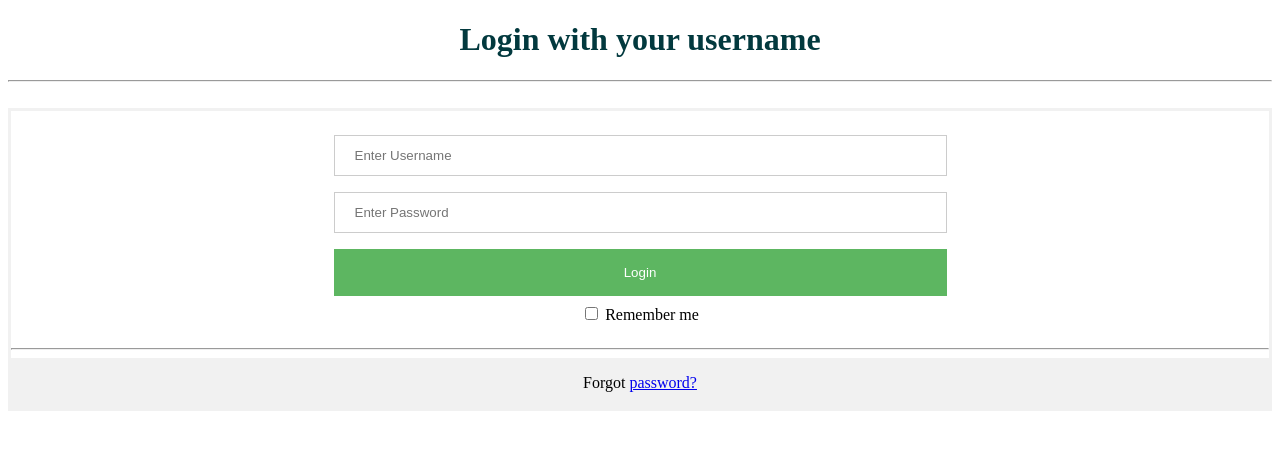
After one commit to bamideletewogbade/PHP_CRUD, a PHP site: page /login.php in a window 1280 px wide. The commit adds this page. Shown: the top 450 px of the page. Run offline with PHP 8.4, Linux system fonts and the light colour scheme.

Commit message:
second commit
Worked on password reset page and also some styling for the forms

```diff
--- /dev/null
+++ b/login.php
@@ -0,0 +1,32 @@
+<?php session_start(); ?>
+<!DOCTYPE html>
+<html>
+<head>
+	<title>Login Page</title>
+	<link rel="stylesheet" type="text/css" href="login_style.css">
+</head>
+<body>
+<h1 style="text-align: center; color:#02393E">Login with your username</h1>
+<hr>
+<br>
+<form action="login_process.php" method="post" style="text-align: center;" autocomplete="off">
+  <div class="container">
+
+    <input type="text" placeholder="Enter Username" name="username" required autocomplete="off">
+
+
+    <input type="password" placeholder="Enter Password" name="password" required autocomplete="off">
+
+    <button style="width: 50%" type="submit" name="submit" class="registerbtn">Login</button>
+    <br>
+    <label>
+      <input style ="text-align: center;" type="checkbox" name="remember"> Remember me
+    </label>
+  </div>
+<hr>
+  <div class="container" style="background-color:#f1f1f1">
+    <span class="psw">Forgot <a href="reset_password.php">password?</a></span>
+  </div>
+</form>
+</body>
+</html>
--- /dev/null
+++ b/login_style.css
@@ -0,0 +1,71 @@
+form {
+  border: 3px solid #f1f1f1;
+}
+
+/* Full-width inputs */
+input[type=text], input[type=password] {
+  width: 50%;
+  padding: 12px 20px;
+  margin: 8px 0;
+  display: inline-block;
+  border: 1px solid #ccc;
+  box-sizing: border-box;
+}
+
+/* Set a style for all buttons */
+button {
+  background-color: #4CAF50;
+  color: white;
+  padding: 14px 20px;
+  margin: 8px 0;
+  border: none;
+  cursor: pointer;
+  width: 30%;
+}
+
+/* Add a hover effect for buttons */
+button:hover {
+  opacity: 0.8;
+}
+
+/* Extra style for the cancel button (red) */
+.cancelbtn {
+  width: auto;
+  padding: 10px 18px;
+  background-color: #f44336;
+}
+
+/* Add padding to containers */
+.container {
+  padding: 16px;
+}
+
+/* The "Forgot password" text */
+span.psw {
+  float: center;
+  padding-top: 16px;
+}
+
+
+.registerbtn {
+  background-color: #4CAF50;
+  color: white;
+  padding: 16px 20px;
+  margin: 8px 0;
+  border: none;
+  cursor: pointer;
+  width: 30%;
+  opacity: 0.9;
+}
+
+
+/* Change styles for span and cancel button on extra small screens */
+@media screen and (max-width: 300px) {
+  span.psw {
+    display: block;
+    float: none;
+  }
+  .cancelbtn {
+    width: 100%;
+  }
+}
```
Also changed, not shown: register.php (+7 -5 lines), register_style.css (added, +56 -0 lines), reset_password.php (added, +25 -0 lines), login_process.php (added), register_process.php (added), reset_process.php (added).
